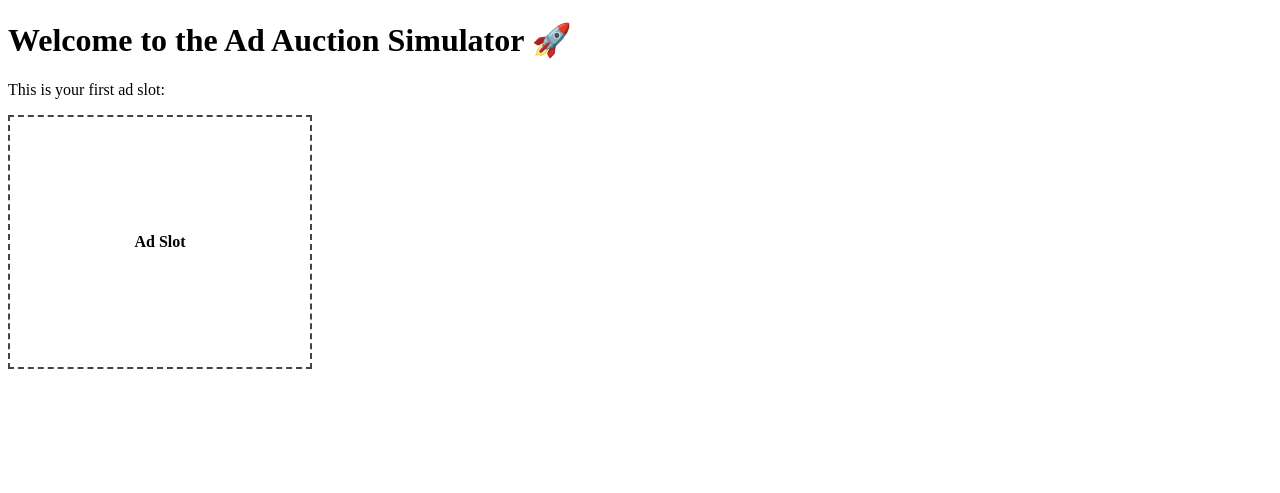
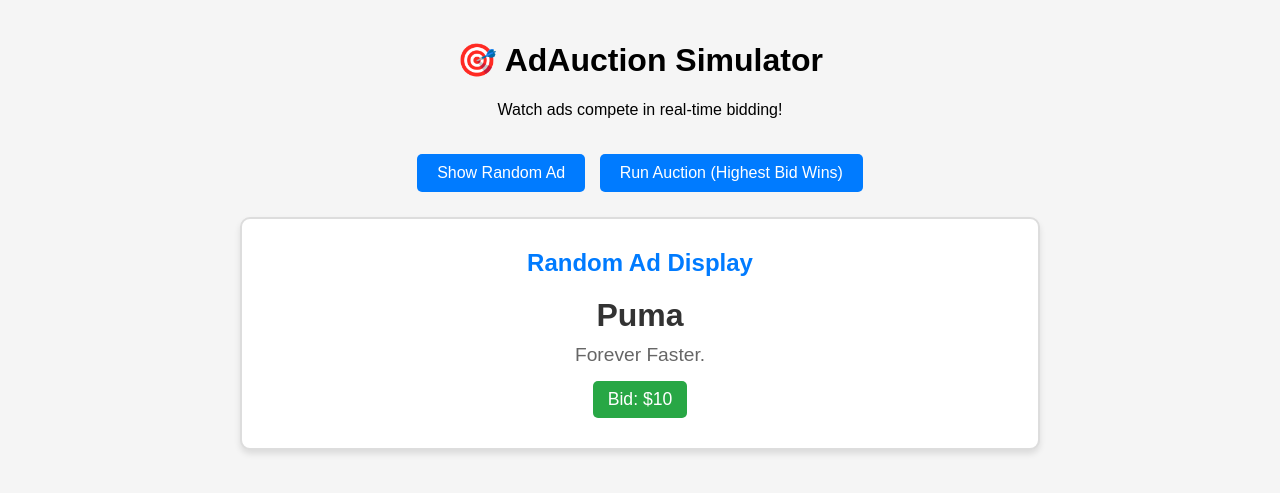
Before and after one commit to vengeance096/AdAuction-Simulator, a Flask app: page / in a window 1280 px wide. Shown: the top 493 px of the page. Run offline with Flask 3, Linux system fonts and the light colour scheme.

Commit message:
✅ Milestone 3: Dynamic Ad Display Complete - Added interactive frontend with auction logic

```diff
--- a/app.py
+++ b/app.py
@@ -1,12 +1,21 @@
-#this is function from flask which will render
-# the index.html , means it will find it in the folders and will render (show it)
+# Flask app for ad-auction simulator
+# This renders index.html and provides ads data for bidding system
+from flask import Flask, render_template, jsonify
 
-from flask import Flask , render_template
 app = Flask(__name__)
 
 @app.route("/")
 def home():
     return render_template("index.html")
 
+@app.route("/ads")
+def ads():
+    ads_data = [
+        {"brand": "Nike", "price": 100, "message": "Nike, just do it!"},
+        {"brand": "Adidas", "price": 90, "message": "Impossible is nothing."},
+        {"brand": "Puma", "price": 10, "message": "Forever Faster."}
+    ]
+    return jsonify({"ads": ads_data})
+
 if __name__ == "__main__":
     app.run(debug=True)
--- a/templates/index.html
+++ b/templates/index.html
@@ -2,15 +2,184 @@
 <html lang="en">
 <head>
     <meta charset="UTF-8">
-    <title>Ad Auction Simulator</title>
+    <meta name="viewport" content="width=device-width, initial-scale=1.0">
+    <title>AdAuction Simulator</title>
+    <style>
+        body {
+            font-family: Arial, sans-serif;
+            max-width: 800px;
+            margin: 0 auto;
+            padding: 20px;
+            background-color: #f5f5f5;
+        }
+
+        .header {
+            text-align: center;
+            margin-bottom: 30px;
+        }
+
+        .ad-container {
+            background: white;
+            border: 2px solid #ddd;
+            border-radius: 10px;
+            padding: 30px;
+            text-align: center;
+            margin: 20px 0;
+            box-shadow: 0 4px 6px rgba(0,0,0,0.1);
+        }
+
+        .ad-brand {
+            font-size: 2em;
+            font-weight: bold;
+            color: #333;
+            margin-bottom: 10px;
+        }
+
+        .ad-message {
+            font-size: 1.2em;
+            color: #666;
+            margin-bottom: 15px;
+        }
+
+        .ad-price {
+            font-size: 1.1em;
+            background-color: #28a745;
+            color: white;
+            padding: 8px 15px;
+            border-radius: 5px;
+            display: inline-block;
+        }
+
+        .loading {
+            text-align: center;
+            color: #666;
+        }
+
+        .controls {
+            text-align: center;
+            margin: 20px 0;
+        }
+
+        button {
+            background-color: #007bff;
+            color: white;
+            border: none;
+            padding: 10px 20px;
+            border-radius: 5px;
+            cursor: pointer;
+            font-size: 1em;
+            margin: 5px;
+        }
+
+        button:hover {
+            background-color: #0056b3;
+        }
+
+        .error {
+            background-color: #f8d7da;
+            color: #721c24;
+            padding: 10px;
+            border-radius: 5px;
+            margin: 10px 0;
+        }
+    </style>
 </head>
 <body>
-    <h1>Welcome to the Ad Auction Simulator 🚀</h1>
-    <p>This is your first ad slot:</p>
+    <div class="header">
+        <h1>🎯 AdAuction Simulator</h1>
+        <p>Watch ads compete in real-time bidding!</p>
+    </div>
 
-    <!-- Our Placeholder for Ad -->
-    <div style="width:300px; height:250px; border:2px dashed #444; display:flex; align-items:center; justify-content:center;">
-        <strong>Ad Slot</strong>
+    <div class="controls">
+        <button onclick="loadRandomAd()">Show Random Ad</button>
+        <button onclick="startAuction()">Run Auction (Highest Bid Wins)</button>
     </div>
+
+    <div id="ad-display">
+        <div class="loading">Loading ads...</div>
+    </div>
+
+    <div id="auction-info" style="margin-top: 20px;"></div>
+
+    <script>
+        let allAds = [];
+
+        // Load ads when page loads
+        window.onload = function() {
+            loadAds();
+        };
+
+        // Fetch ads from your Flask API
+        async function loadAds() {
+            try {
+                const response = await fetch('/ads');
+                const data = await response.json();
+                allAds = data.ads;
+
+                if (allAds.length > 0) {
+                    showRandomAd();
+                } else {
+                    document.getElementById('ad-display').innerHTML = '<div class="error">No ads found!</div>';
+                }
+            } catch (error) {
+                console.error('Error loading ads:', error);
+                document.getElementById('ad-display').innerHTML = '<div class="error">Failed to load ads. Check console for details.</div>';
+            }
+        }
+
+        // Show a random ad
+        function showRandomAd() {
+            if (allAds.length === 0) return;
+
+            const randomAd = allAds[Math.floor(Math.random() * allAds.length)];
+            displayAd(randomAd, "Random Ad Display");
+        }
+
+        // Run auction - highest bid wins
+        function startAuction() {
+            if (allAds.length === 0) return;
+
+            // Find highest bidder
+            const winner = allAds.reduce((prev, current) => {
+                return (prev.price > current.price) ? prev : current;
+            });
+
+            displayAd(winner, "🏆 Auction Winner!");
+
+            // Show auction details
+            const auctionInfo = `
+                <div style="background: #e7f3ff; padding: 15px; border-radius: 5px; margin-top: 15px;">
+                    <h3>Auction Results:</h3>
+                    <ul style="text-align: left; display: inline-block;">
+                        ${allAds.map(ad => `
+                            <li><strong>${ad.brand}</strong>: $${ad.price} ${ad === winner ? '👑 WINNER' : ''}</li>
+                        `).join('')}
+                    </ul>
+                </div>
+            `;
+            document.getElementById('auction-info').innerHTML = auctionInfo;
+        }
+
+        // Display an ad in the container
+        function displayAd(ad, title) {
+            const adHtml = `
+                <div class="ad-container">
+                    <h2 style="color: #007bff; margin-top: 0;">${title}</h2>
+                    <div class="ad-brand">${ad.brand}</div>
+                    <div class="ad-message">${ad.message}</div>
+                    <div class="ad-price">Bid: $${ad.price}</div>
+                </div>
+            `;
+            document.getElementById('ad-display').innerHTML = adHtml;
+        }
+
+        // Auto-refresh ad every 5 seconds (optional)
+        function enableAutoRotation() {
+            setInterval(showRandomAd, 5000);
+        }
+
+        // Uncomment next line if you want ads to rotate automatically
+        // enableAutoRotation();
+    </script>
 </body>
 </html>
```
Also changed, not shown: README.md (added), 1 other file.
